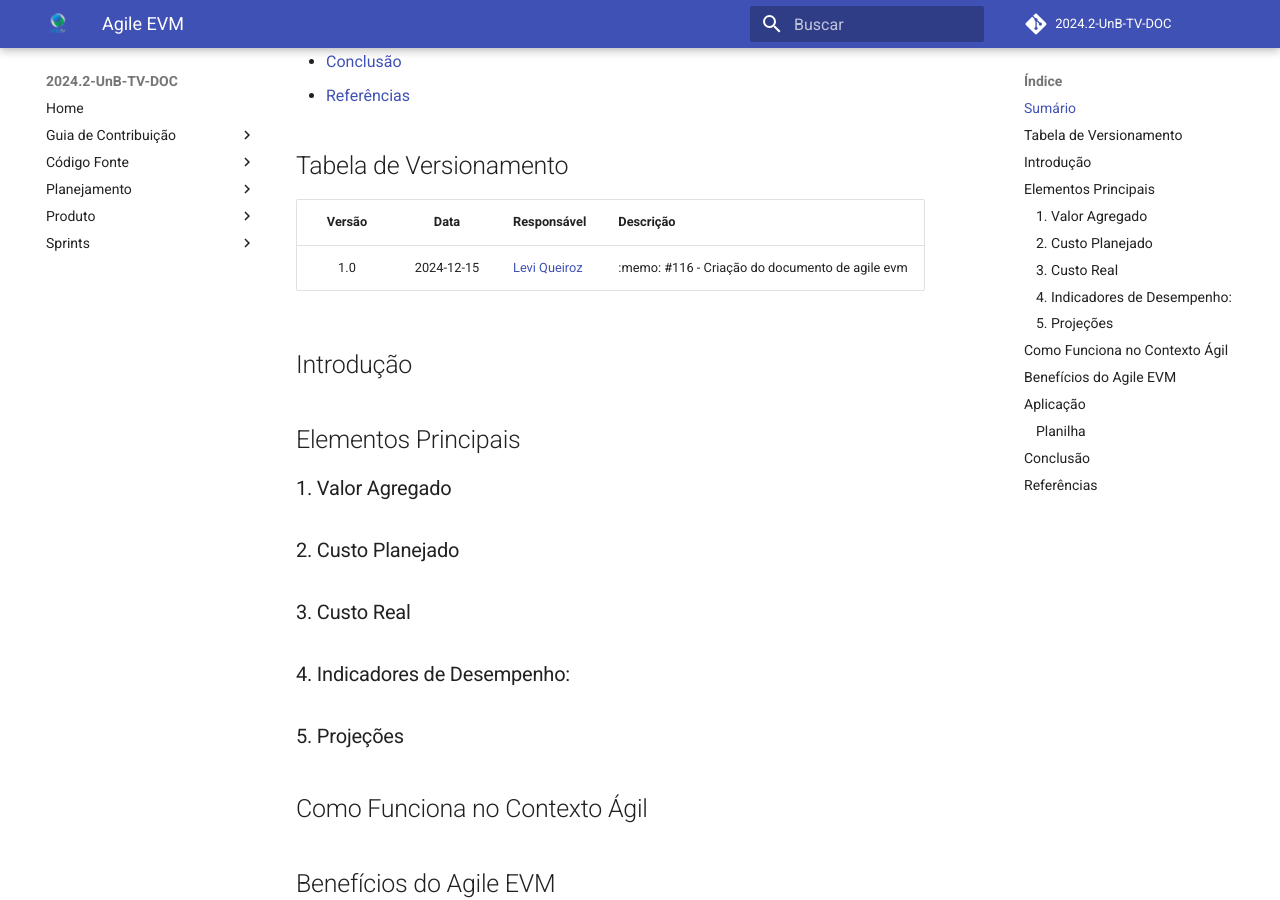
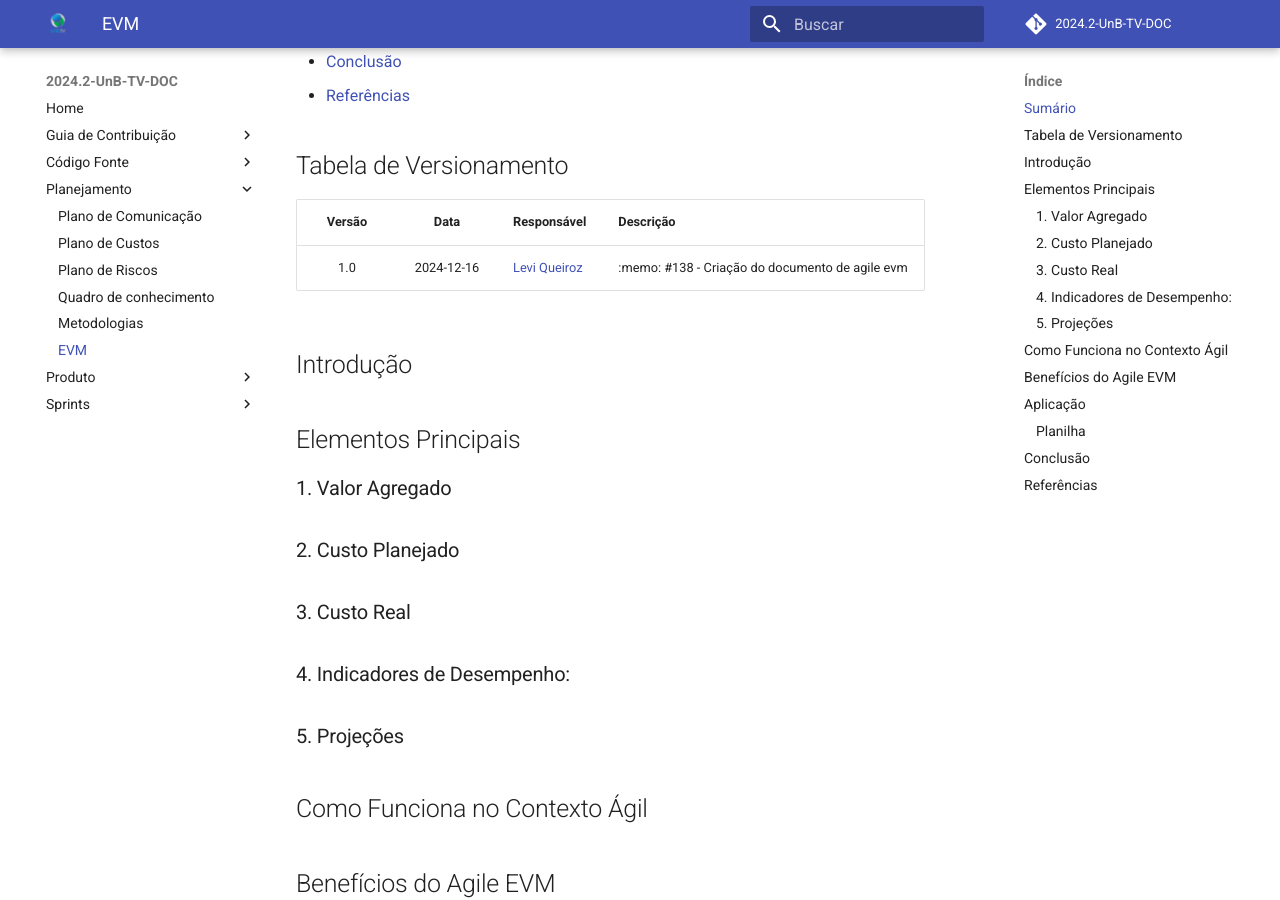
Before and after one commit to fga-eps-mds/2024.2-UnB-TV-DOC, an MkDocs documentation site: the page built from docs/agile-evm/doc-agile-evm.md, in a window 1280 px wide and 900 px high, scrolled down 652 px. Built offline with MkDocs 1.6.1 and Material for MkDocs 9.7.7, drawn with Linux system fonts in a browser that asks for light colours; comment, search, counter and statistics services are not loaded.

Commit message:
:memo: #138 - Criação do documento de agile evm

```diff
--- a/docs/agile-evm/doc-agile-evm.md
+++ b/docs/agile-evm/doc-agile-evm.md
@@ -23,7 +23,7 @@
 
 | Versão | Data       | Responsável  | Descrição                    |
 | :------: | :----------: | ------------ | ---------------------------- |
-|  1.0   | 2024-12-15 | [Levi Queiroz](https://github.com/LeviQ27) | :memo: #116 - Criação do documento de agile evm |
+|  1.0   | 2024-12-16 | [Levi Queiroz](https://github.com/LeviQ27) | :memo: #138 - Criação do documento de agile evm |
 
 
 ## Introdução
--- a/mkdocs.yml
+++ b/mkdocs.yml
@@ -17,7 +17,7 @@ nav:
     - Plano de Riscos: Planejamento/Plano_de_Risco.md
     - Quadro de conhecimento: Planejamento/Quadro_Conhecimento.md
     - Metodologias: definicao_projeto/metodologias.md
-    #- EVM: Planejamento/evm.md
+    - EVM: agile-evm/doc-agile-evm.md
   - Produto:
     - Lean Inception: Produto/Lean_Inception.md
     - Backlog do produto: Produto/Backlog.md
```
